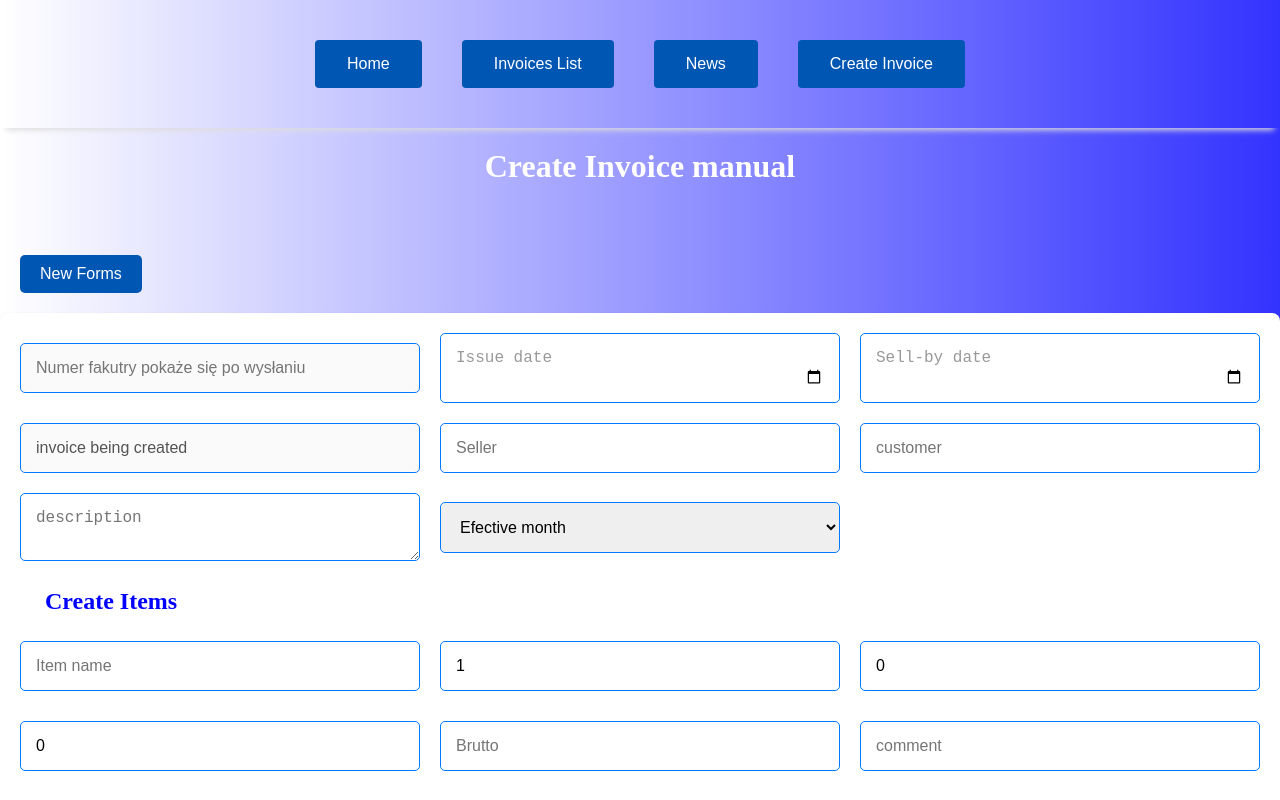
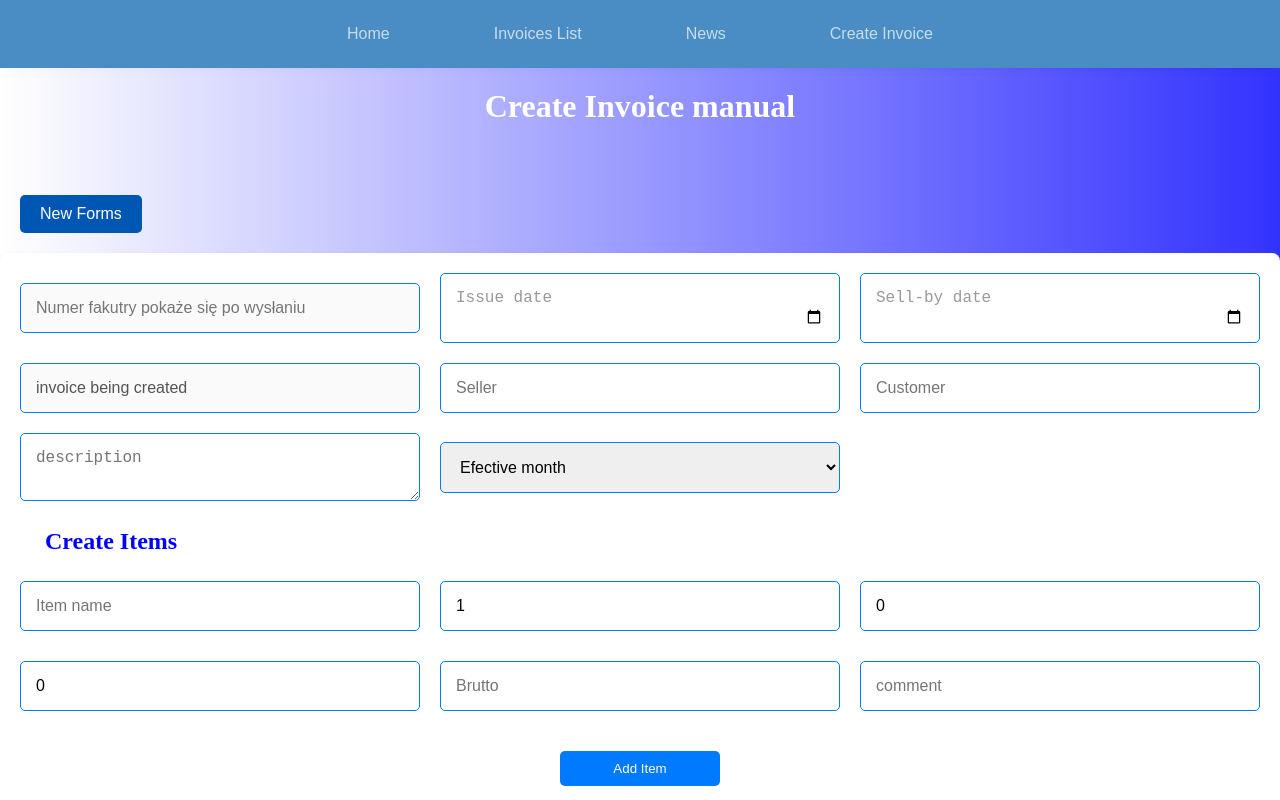
Before and after one commit to KacperLewicki/Invoices_Finance, a React (Create React App) app in the folder frontend/: page /CreateInvoicePage in a window 1280 px wide. Shown: the top 800 px of the page. Built offline with nearby package versions, Linux system fonts and the light colour scheme.

Commit message:
improving styles (menu bar) + code modifications

```diff
--- a/frontend/src/app/App.css
+++ b/frontend/src/app/App.css
@@ -14,29 +14,32 @@
     display: flex;
     justify-content: center;
     align-items: center;
-    padding: 10px 0;
     z-index: 10;
+    background-color: rgb(73, 141, 196);
 }
 
 .button_StartMenu {
-
-    background-color: #0056b3;
-    color: white;
+    background-color: transparent;
+    background-repeat: no-repeat;
+    border: none;
+    cursor: pointer;
+    overflow: hidden;
+    outline: none;
+    opacity: 0.7;
     padding: 15px 32px;
     text-align: center;
     transition: background-color 0.3s ease;
-    text-decoration: none;
     font-size: 16px;
-    margin: 30px 20px;
+    margin: 10px 20px;
     cursor: pointer;
-    border: none;
-    border-radius: 4px;
+    color: rgb(255, 255, 255);
+    border-radius: 20px;
 
 }
 
 .button_StartMenu:hover {
 
-    background-color: green;
+    background-color: blue
 }
 
 .mainContainer {
--- a/frontend/src/app/App.jsx
+++ b/frontend/src/app/App.jsx
@@ -44,9 +44,7 @@ function App() {
 
   return (
 
-
-    <div className="App" style={backgroundStyle}>
-
+<>
     <Router>
     <div className='buttons_Menu'>
     <Link to="/"><button
@@ -58,6 +56,7 @@ function App() {
     <Link to="/CreateInvoicePage"><button
     className='button_StartMenu'>Create Invoice</button></Link>
     </div>
+    <div className="App" style={backgroundStyle}>
     <Routes>
         <Route path="/InvoiceListPage"
         element={<InvoiceListPage />} />
@@ -70,14 +69,11 @@ function App() {
     <div className='mainContainer'>
 
    <h1 className='mainNameCompany'>Frista</h1>
-  <h2 className='aplicationName'>Pay Sprint</h2>
-
-</div>
+   <h2 className='aplicationName'>Pay Sprint</h2>
+    </div>
+    </div>
     </Router>
-
-
-    </div>
-
+</>
 )
 }
 
--- a/frontend/src/components/CreateInvoice/CreateInvoice.jsx
+++ b/frontend/src/components/CreateInvoice/CreateInvoice.jsx
@@ -119,7 +119,9 @@ addNewForms = () => {
 
         localStorage.removeItem("invoiceFormData");
         localStorage.removeItem("recordsItem");
-
+        localStorage.removeItem("summaryBrutto");
+        localStorage.removeItem("summaryNetto");
+        localStorage.removeItem("summaryVat");
         alert("Stworzono nowy formularz.", window.location.reload());
 }
 
@@ -143,7 +145,7 @@ render(){
         <input className='inputValue_invoices' name='dataInvoiceSell' type='date' placeholder='Sell-by date' required value={this.state.dataInvoiceSell} disabled={iconsBlocked} onChange={this.handlerInvoice}/>
         <input className='inputValue_invoices' name='status' value={this.state.status} disabled onChange={this.handlerInvoice}/>
         <input className='inputValue_invoices' name='seller' type= "text" value={this.state.seller} disabled={iconsBlocked} onChange={this.handlerInvoice} placeholder='Seller'/>
-        <input className='inputValue_invoices' name='customerName' type='text' value={this.state.customerName} disabled={iconsBlocked} onChange={this.handlerInvoice} placeholder='customer'/>
+        <input className='inputValue_invoices' name='customerName' type='text' value={this.state.customerName} disabled={iconsBlocked} onChange={this.handlerInvoice} placeholder='Customer'/>
         <textarea className='inputValue_invoices' name='description' type='text' value={this.state.description} disabled={iconsBlocked} onChange={this.handlerInvoice} placeholder='description'/>
         <label>
         <select className='inputValue_invoices' name="EfectiveMonth" type='text' value={this.state.EfectiveMonth} disabled={iconsBlocked} onChange={this.handlerInvoice}>
```
